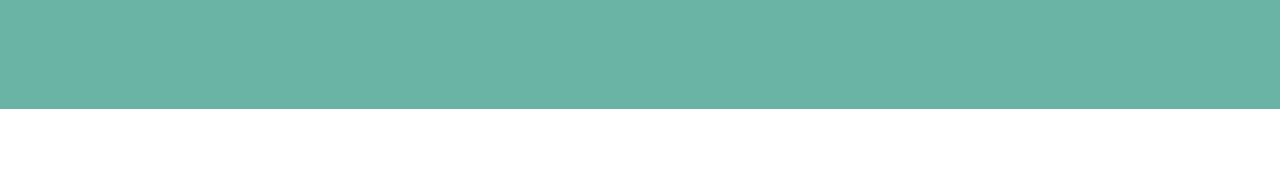
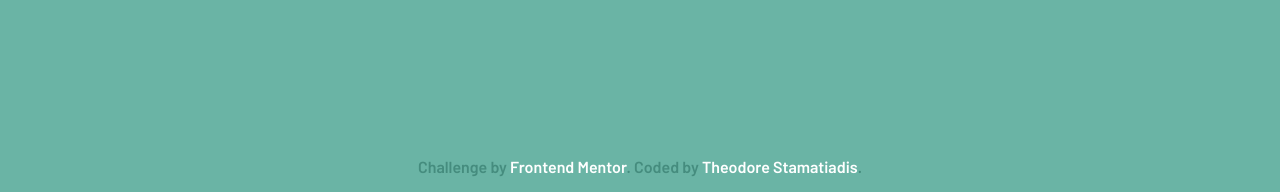
Before and after one commit to TheoSt/sunnyside-agency-landing-page-main, a plain HTML site: page index.html in a window 1280 px wide. Shown: the part 3644-3836 px from the top of the page. Before the commit the page ends 3753 px from the top, so only its background shows below. Drawn offline with Linux system fonts and the light colour scheme.

Commit message:
add an attribution in footer

```diff
--- a/app.css
+++ b/app.css
@@ -270,6 +270,18 @@ footer .logo {
     justify-content: space-evenly;
 }
 
+.attribution {
+    font-size:1rem;
+    margin-bottom:1em;
+    color:hsl(168, 34%, 41%);
+}
+
+.attribution a {
+    color:white;
+    text-decoration: none;
+}
+
+
 @media screen and (min-width:768px) {
     header {
         height:70vh;
--- a/index.html
+++ b/index.html
@@ -156,11 +156,11 @@
         </li>
       </ul>
     </div>
+   <div class="attribution">
+      Challenge by <a href="https://www.frontendmentor.io?ref=challenge" target="_blank">Frontend Mentor</a>.
+      Coded by <a href="https://github.com/TheoSt" target="_blank">Theodore Stamatiadis</a>.
+   </div>
   </footer>
-  <!-- <div class="attribution">
-    Challenge by <a href="https://www.frontendmentor.io?ref=challenge" target="_blank">Frontend Mentor</a>.
-    Coded by <a href="#">Your Name Here</a>.
-  </div> -->
   <script src="app.js"></script>
 </body>
 </html>
```
